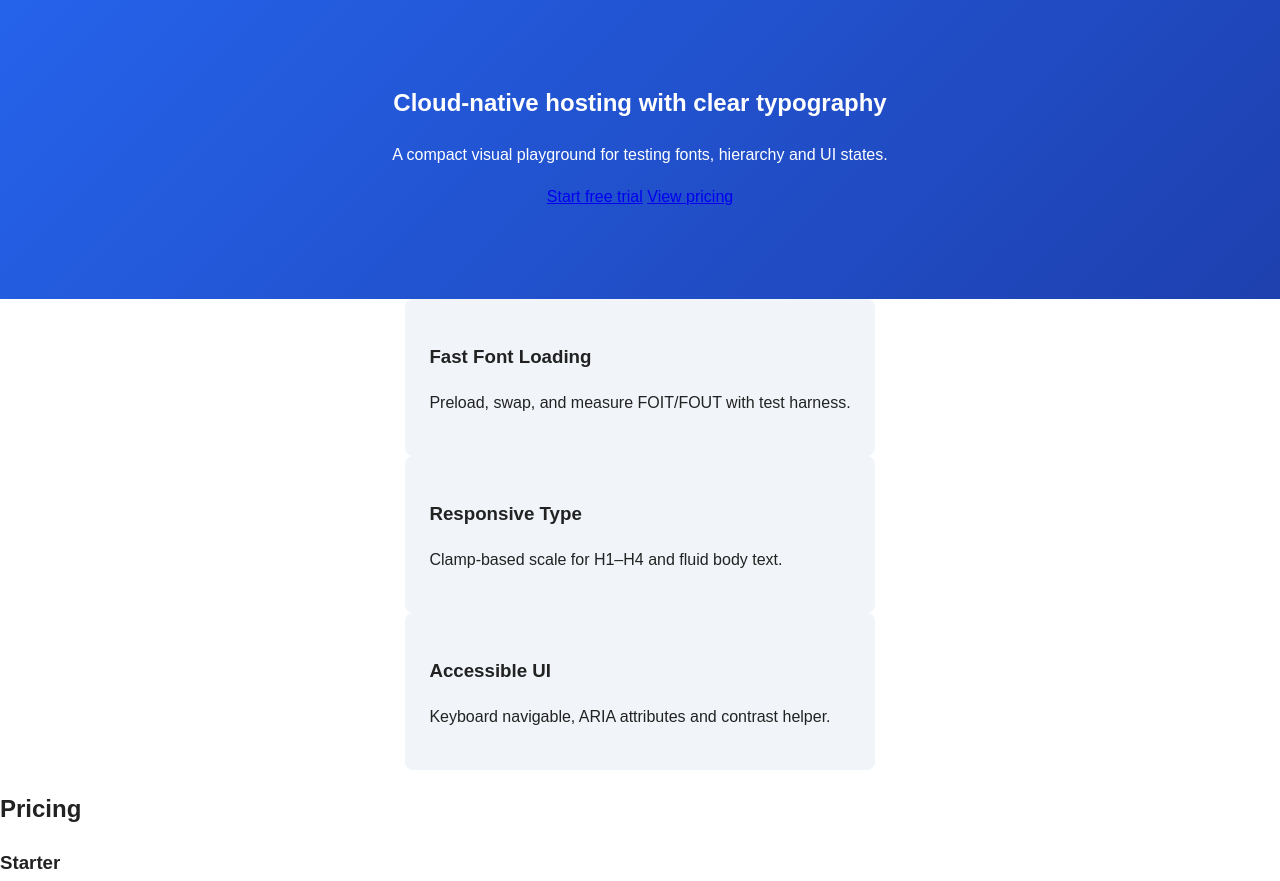
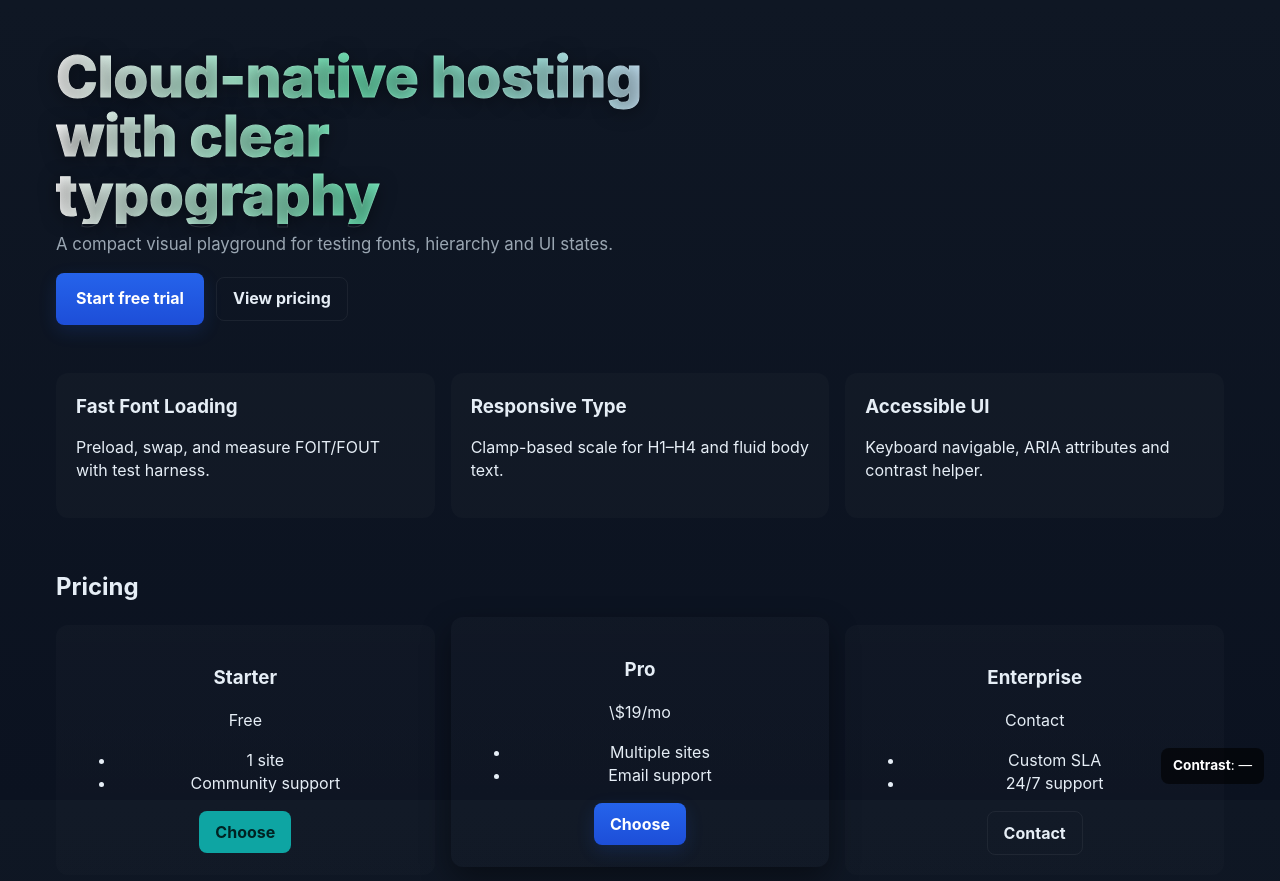
Before and after one commit to xplcdevsvvp/web-template-edit-by-ThanhCongTc-VNPT, a plain HTML site: page index.html in a window 1280 px wide. Shown: the top 881 px of the page. Drawn offline with Linux system fonts and the light colour scheme; files that its build step writes are made by us from their sources; no server answers; a script that the page names is missing; files whose address does not match are found by name; a web font is replaced by a local one.

Commit message:
Update styles.css

```diff
--- a/styles.css
+++ b/styles.css
@@ -1,94 +1,256 @@
-:root {
-  --bg: #ffffff;
-  --text: #222;
-  --primary: #2563eb;
-  --secondary: #1e293b;
+/* styles.css
+   - BEM naming
+   - CSS variables for color palette, spacing, breakpoints
+   - Responsive typography using clamp()
+   - Effects: text-shadow, gradient text, stroke, transform hover, CSS-only animation
+   - Accessible focus styles, respects prefers-reduced-motion
+*/
+
+/* Root variables */
+:root{
+  /* palette */
+  --color-bg: #0f1724;
+  --color-surface: #0b1220;
+  --color-muted: #9aa6b2;
+  --color-text: #e6eef6;
+  --color-accent: #6ee7b7;
+  --color-primary: #2563eb;
+  --color-primary-600: #1d4ed8;
+  --color-secondary: #0ea5a3;
+  --color-danger: #ef4444;
+
+  /* typography */
+  --base-size: 16;
+  --scale-ratio: 1.25;
+  --line-height: 1.45;
+
+  /* layout */
+  --container-max: 1200px;
+  --gutter: 1rem;
+  --space-xxl: 5rem;
+  --space-xl: 3rem;
+  --space-lg: 2rem;
+  --space-md: 1.5rem;
+  --space-sm: 1rem;
+
+  /* breakpoints */
+  --bp-sm: 480px;
+  --bp-md: 768px;
+  --bp-lg: 1024px;
+
+  /* button */
+  --btn-radius: 8px;
+
+  /* type scale using clamp (fluid between viewport widths) */
+  --h1-size: clamp(1.8rem, calc(1.5rem + 2.5vw), 3.5rem);
+  --h2-size: clamp(1.4rem, calc(1.2rem + 1.8vw), 2.5rem);
+  --h3-size: clamp(1.2rem, calc(1.05rem + 1.2vw), 1.6rem);
+  --h4-size: clamp(1.05rem, calc(0.95rem + 0.8vw), 1.2rem);
+  --body-size: clamp(0.95rem, calc(0.9rem + 0.2vw), 1rem);
+
+  --focus-ring: 3px solid rgba(99,102,241,0.6); /* accessible visible focus */
 }
 
+/* Basic reset */
+*{box-sizing:border-box}
+html,body{height:100%}
 body {
   margin: 0;
-  font-family: Arial, sans-serif;
-  background: var(--bg);
-  color: var(--text);
-  line-height: 1.6;
+  font-family: var(--font-sans);
+  font-size: var(--body-size);
+  line-height: var(--line-height);
+  color: var(--color-text);
+  background: linear-gradient(180deg, var(--color-bg) 0%, var(--color-surface) 100%);
+  -webkit-font-smoothing:antialiased;
+  -moz-osx-font-smoothing:grayscale;
+  padding-bottom: 4rem;
 }
 
-header {
-  background: var(--secondary);
-  color: #fff;
-  padding: 1rem;
+/* Container */
+.container{
+  width: 100%;
+  max-width: var(--container-max);
+  margin: 0 auto;
+  padding: 0 var(--gutter);
 }
 
-.navbar {
-  display: flex;
-  justify-content: space-between;
-  align-items: center;
+/* Site header */
+.site-header{
+  background: rgba(3,7,18,0.6);
+  position: sticky;
+  top: 0;
+  z-index: 40;
+  backdrop-filter: blur(6px);
+  border-bottom: 1px solid rgba(255,255,255,0.03);
+}
+.site-header__inner{
+  display:flex;
+  align-items:center;
+  justify-content:space-between;
+  gap:1rem;
+  padding: .75rem 0;
+}
+.brand{
+  font-weight: 700;
+  font-size: 1.125rem;
+  color: var(--color-text);
+  text-decoration: none;
+}
+.nav__list{
+  display:flex;
+  gap:1rem;
+  list-style:none;
+  margin:0;
+  padding:0;
+}
+.nav__item{}
+.nav__link{
+  color:var(--color-muted);
+  text-decoration:none;
+  padding:.5rem;
+  border-radius:6px;
+  font-weight:600;
+}
+.nav__link:hover,
+.nav__link:focus{ color: var(--color-text); outline: none; box-shadow: 0 0 0 3px rgba(37,99,235,0.12); }
+
+/* Mobile toggle */
+.nav-toggle{ display:none; background:transparent; border:0; color:var(--color-text); font-size:1.25rem; }
+
+/* Hero */
+.hero{
+  display:flex;
+  gap:2rem;
+  align-items:center;
+  padding: var(--space-xl) 0;
+}
+.hero__inner{ flex:1; max-width: 60ch; }
+.hero__title{
+  margin:0 0 .5rem;
+  font-weight:800;
+  font-size: var(--h1-size);
+  line-height:1.05;
+  color: #fff;
+  text-shadow: 0 2px 18px rgba(0,0,0,0.5);
+  /* gradient text */
+  background: linear-gradient(90deg, #fff 0%, var(--color-accent) 50%, #cfe8ff 100%);
+  -webkit-background-clip: text;
+  background-clip: text;
+  color: transparent;
+  -webkit-text-stroke: 0.02em rgba(255,255,255,0.12);
+}
+.hero__lead{ color:var(--color-muted); margin: .5rem 0 1rem; font-size:1.05rem; }
+
+.hero__ctas{ display:flex; gap: .75rem; align-items:center; flex-wrap:wrap; }
+.hero__media img{ width: 360px; height: auto; border-radius: 12px; transform: translateZ(0); }
+
+/* Buttons */
+.btn{
+  display:inline-flex;
+  align-items:center;
+  justify-content:center;
+  gap:.5rem;
+  padding: .6rem 1rem;
+  border-radius: var(--btn-radius);
+  font-weight:700;
+  cursor:pointer;
+  text-decoration:none;
+  border: 0;
+  transition: transform .18s ease, box-shadow .18s ease;
+}
+.btn:focus{ outline: none; box-shadow: var(--focus-ring); }
+.btn:active{ transform: translateY(1px) scale(.995); }
+
+/* Button variants */
+.btn--primary{
+  background: linear-gradient(180deg,var(--color-primary),var(--color-primary-600));
+  color: #fff;
+  box-shadow: 0 6px 18px rgba(37,99,235,0.16);
+}
+.btn--primary:hover{ transform: translateY(-3px) scale(1.02); }
+.btn--secondary{
+  background: var(--color-secondary);
+  color:#022;
+}
+.btn--ghost{
+  background: transparent;
+  border: 1px solid rgba(255,255,255,0.06);
+  color: var(--color-text);
 }
 
-.nav-links {
-  list-style: none;
-  display: flex;
-  gap: 1rem;
+/* Size variants */
+.btn--lg{ padding: .9rem 1.25rem; font-size:1rem; }
+
+/* Cards grid */
+.grid{ display:grid; gap:1rem; }
+.grid--3{ grid-template-columns: repeat(3, 1fr); }
+.card{ background: rgba(255,255,255,0.02); padding:1.25rem; border-radius: 12px; }
+.card__title{ margin:0 0 .5rem; font-weight:700; }
+
+/* Pricing */
+.pricing{ padding: var(--space-lg) 0; }
+.pricing__card{ background: linear-gradient(180deg, rgba(255,255,255,0.02), rgba(255,255,255,0.01)); padding:1.25rem; border-radius:12px; text-align:center; }
+.pricing__card--featured{ transform: translateY(-8px); box-shadow: 0 12px 30px rgba(0,0,0,0.4); }
+
+/* Typography demo */
+.type-scale--h1{ font-size: var(--h1-size); margin: 0 0 .5rem; }
+.type-scale--h2{ font-size: var(--h2-size); margin: .5rem 0; }
+.type-scale--h3{ font-size: var(--h3-size); margin: .4rem 0; }
+.type-scale--h4{ font-size: var(--h4-size); margin: .25rem 0; }
+.type-scale--body{ font-size: var(--body-size); color: var(--color-muted); }
+
+/* Effects and animations (transform/opacity only) */
+@keyframes revealUp {
+  from { transform: translateY(12px); opacity:0; }
+  to { transform: translateY(0); opacity:1; }
+}
+.reveal {
+  will-change: transform, opacity;
+  animation: revealUp .6s cubic-bezier(.2,.9,.3,1) both;
+}
+@media (prefers-reduced-motion: reduce) {
+  .reveal { animation: none; }
 }
 
-.nav-links a {
+/* Focus-visible accessible outlines */
+:focus:not(:focus-visible) { box-shadow: none; }
+
+/* Contrast helper */
+.contrast-helper{
+  position: fixed;
+  right: 1rem;
+  bottom: 1rem;
+  background: rgba(0,0,0,0.6);
   color: #fff;
-  text-decoration: none;
+  padding: .5rem .75rem;
+  border-radius: 8px;
+  font-size: .85rem;
+  z-index: 999;
 }
 
-.hero {
-  text-align: center;
-  padding: 4rem 1rem;
-  background: linear-gradient(135deg, #2563eb, #1e40af);
-  color: white;
+/* Responsive layout */
+@media (max-width: 1023px){
+  .grid--3{ grid-template-columns: repeat(2,1fr); }
+  .hero{ flex-direction:column; align-items:flex-start; }
+  .hero__media img{ width:100%; max-width: 480px; }
+  .nav-toggle{ display:inline-block; }
+}
+@media (max-width: 767px){
+  .grid--3{ grid-template-columns: 1fr; }
+  .nav__list{ display:none; }
+  .mobile-menu{ display:block; background: linear-gradient(180deg, rgba(0,0,0,0.6), rgba(0,0,0,0.8)); padding:1rem; }
 }
 
-.section {
-  padding: 3rem 1rem;
-  text-align: center;
+/* Badges, inputs */
+.badge{ display:inline-block; padding:.15rem .5rem; background: rgba(110,231,183,0.12); color:var(--color-accent); border-radius:999px; font-weight:700; }
+.form__label{ display:block; margin-bottom:.25rem; color:var(--color-muted); }
+.form__input{ padding:.6rem .8rem; border-radius:8px; border:1px solid rgba(255,255,255,0.04); background: rgba(255,255,255,0.02); color:var(--color-text); width:100%; }
+
+/* Utility */
+.hidden{ display:none !important; }
+.visually-hidden{ position:absolute !important; height:1px; width:1px; overflow:hidden; clip:rect(1px,1px,1px,1px); white-space:nowrap; }
+
+/* Ensure contrast meets WCAG 2.1 AA for body text */
+@media (prefers-contrast: more) {
+  body { color: #fff; }
 }
-
-.cards {
-  display: flex;
-  gap: 1rem;
-  justify-content: center;
-  flex-wrap: wrap;
-}
-
-.card {
-  background: #f1f5f9;
-  padding: 1.5rem;
-  border-radius: 8px;
-  min-width: 200px;
-}
-
-.btn-primary {
-  background: var(--primary);
-  color: white;
-  border: none;
-  padding: 0.8rem 1.2rem;
-  border-radius: 6px;
-  cursor: pointer;
-}
-
-.btn-secondary {
-  background: #475569;
-  color: white;
-  border: none;
-  padding: 0.6rem 1rem;
-  border-radius: 6px;
-  cursor: pointer;
-}
-
-footer {
-  background: var(--secondary);
-  color: white;
-  text-align: center;
-  padding: 1rem;
-}
-
-/* Dark mode */
-body.dark {
-  --bg: #0f172a;
-  --text: #e2e8f0;
-}
```
